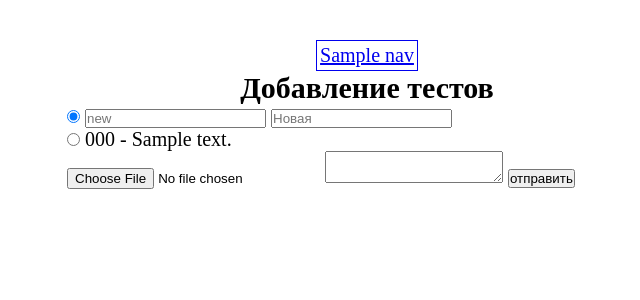
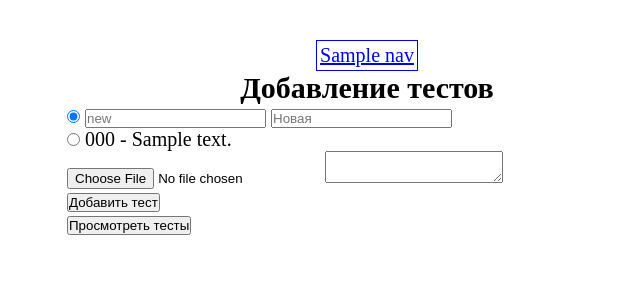
Before and after one commit to Nemirovskiy/newtest, a PHP site: template view/admin/addtest.php in a window 1280 px wide. Shown: the top 300 px of the page, without its empty margins (273-913 px from the left). Run offline with PHP 8.4, Linux system fonts and the light colour scheme; the template is opened without the code that fills it: most values are stand-ins (such as "Sample title", 1, 10 or a date in 2020).

Commit message:
начал добавлять функционал для просмотра всех тестов в админке

```diff
--- a/view/admin/addtest.php
+++ b/view/admin/addtest.php
@@ -32,8 +32,9 @@
             ?>
         </input>
         <input type="file" name="file">
-        <textarea name="text"></textarea>
-        <input type="submit" value="отправить">
+        <textarea name="text"></textarea><br>
+        <input type="submit" value="Добавить тест"><br>
+        <input type="submit" value="Просмотреть тесты">
     </form>
     <script>
         $(function () {
```
Also changed, not shown: model/Admin.class.php (+8 -0 lines).
